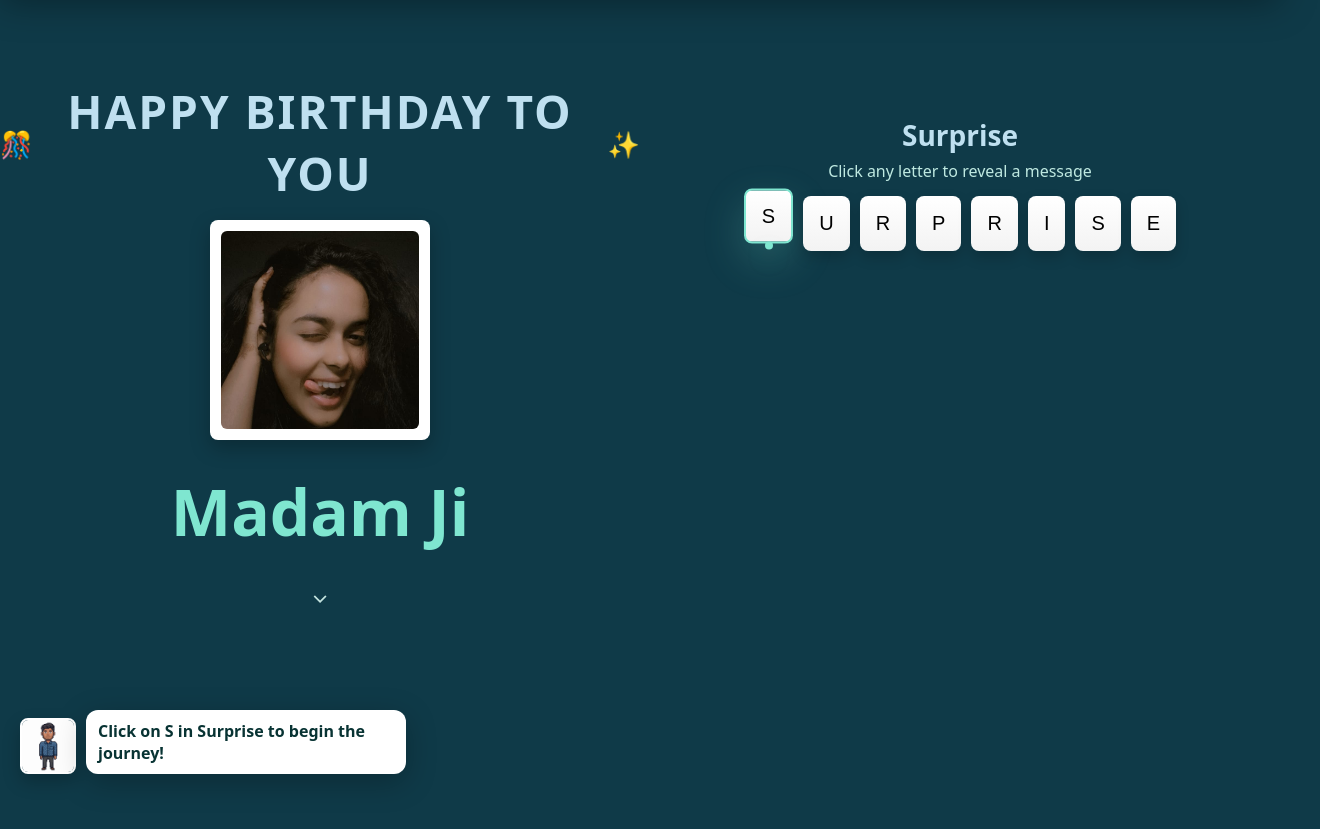
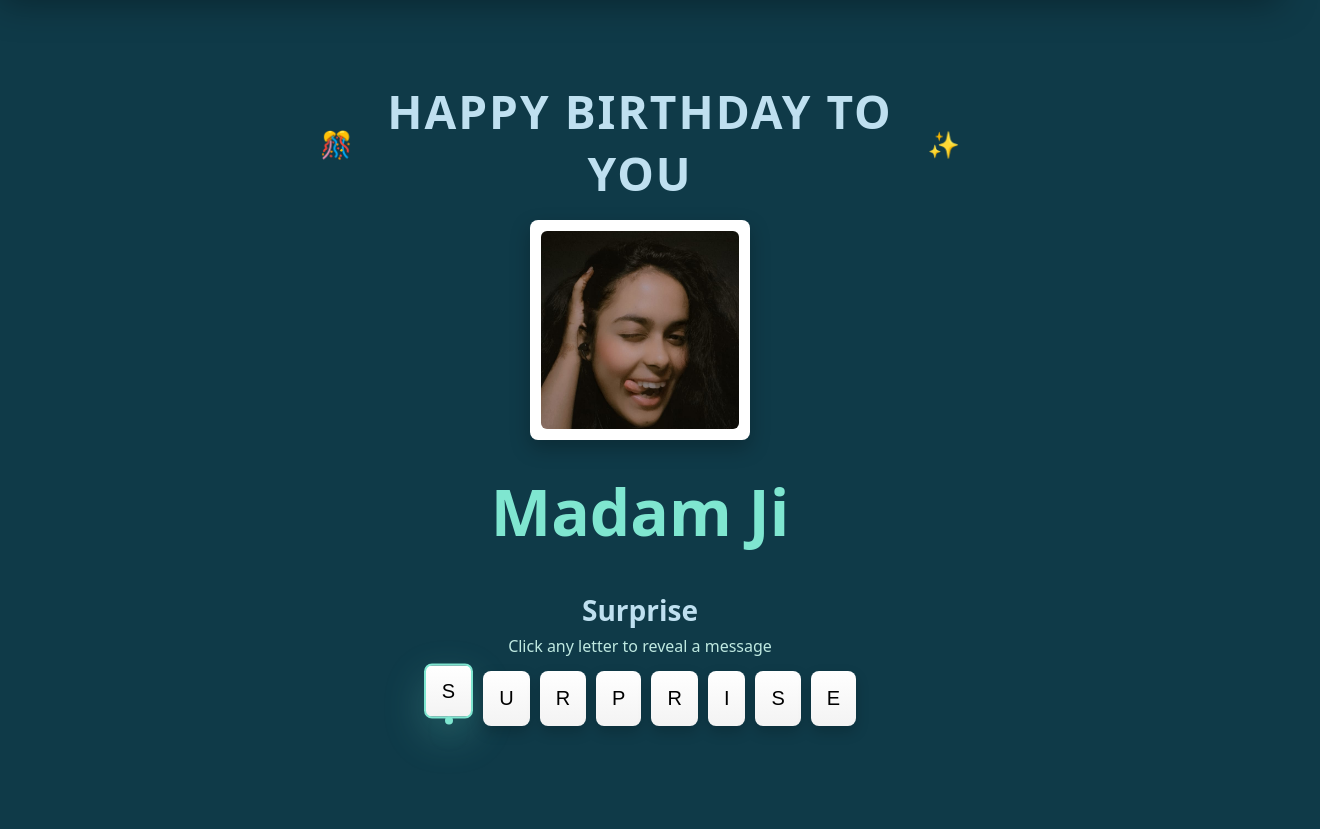
Before and after one commit to DhruvGuptaHere/payo_birthday, a plain HTML site: page index.html in a window 1280 px wide. Shown: the whole page, 1320 px wide, since content can reach past the window. Drawn offline with Linux system fonts and the light colour scheme.

Commit message:
Update index.html

```diff
--- a/index.html
+++ b/index.html
@@ -22,14 +22,22 @@
       <img src="images/payoo.jpeg" alt="Madam Ji" />
     </div>
     <h2 class="name">Madam Ji</h2>
-    <div id="scroll-hint" aria-hidden="true">
-      <div class="chevrons">⌄</div>
-    </div>
+    <section id="surprise" aria-label="Surprise section">
+      <h3 class="surprise-heading">Surprise</h3>
+      <p class="surprise-instruction">Click any letter to reveal a message</p>
+      <div id="letters" class="letters" role="list">
+        <button class="letter" data-key="S">S</button>
+        <button class="letter" data-key="U">U</button>
+        <button class="letter" data-key="R">R</button>
+        <button class="letter" data-key="P">P</button>
+        <button class="letter" data-key="R2">R</button>
+        <button class="letter" data-key="I">I</button>
+        <button class="letter" data-key="S2">S</button>
+        <button class="letter" data-key="E">E</button>
+      </div>
+      <div style="height: 100px; width: 100%;"></div>
+    </section>
   </main>
-  <div id="npc" aria-hidden="true">
-    <img class="npc-avatar" src="images/npc.png" alt="guide avatar" />
-    <div class="npc-bubble" id="npc-bubble" role="status" aria-live="polite">Hello!</div>
-  </div>
   <div id="scroll-menu" aria-hidden="true">
     <button id="scroll-menu-close" class="scroll-menu-close" aria-label="Close menu">✕</button>
     <div class="scroll-menu-content">
@@ -40,21 +48,6 @@
       </div>
     </div>
   </div>
-  <section id="surprise" aria-label="Surprise section">
-    <h3 class="surprise-heading">Surprise</h3>
-    <p class="surprise-instruction">Click any letter to reveal a message</p>
-    <div id="letters" class="letters" role="list">
-      <button class="letter" data-key="S">S</button>
-      <button class="letter" data-key="U">U</button>
-      <button class="letter" data-key="R">R</button>
-      <button class="letter" data-key="P">P</button>
-      <button class="letter" data-key="R2">R</button>
-      <button class="letter" data-key="I">I</button>
-      <button class="letter" data-key="S2">S</button>
-      <button class="letter" data-key="E">E</button>
-    </div>
-  <div style="height: 100px; width: 100%;"></div>
-  </section>
   <div id="modal" class="modal" role="dialog" aria-modal="true" aria-hidden="true">
     <div class="modal-backdrop"></div>
     <div class="modal-content" role="document">
```
